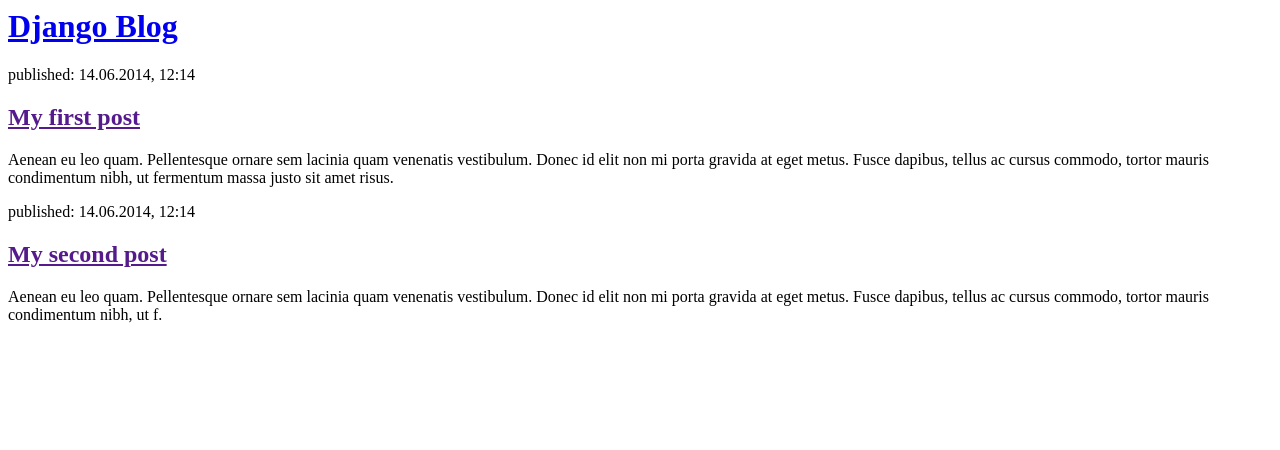
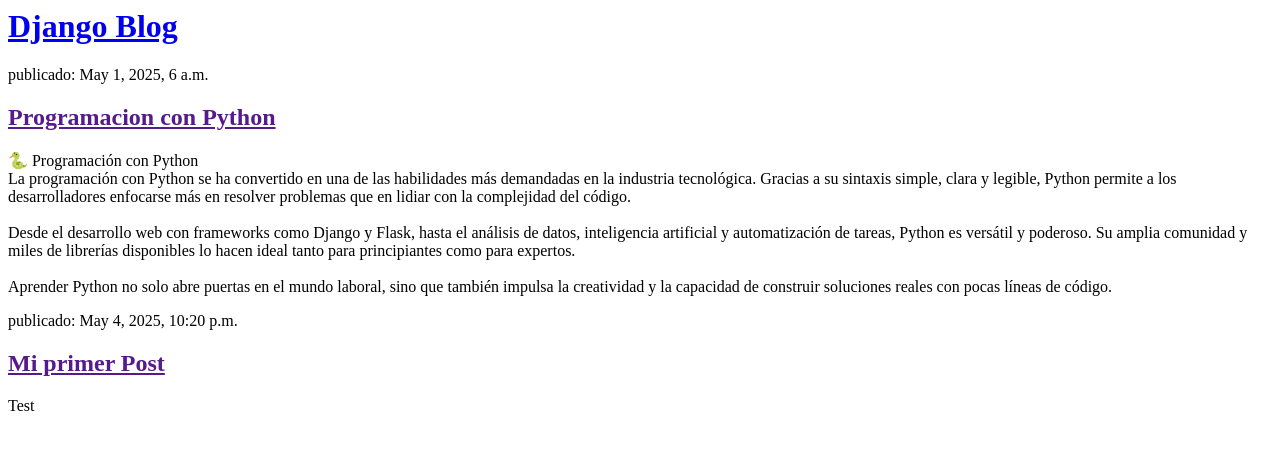
Before and after one commit to yamHC/my-first-blog, a Django app: page / in a window 1280 px wide. Shown: the top 450 px of the page. Run offline with Django 5.2, Linux system fonts and the light colour scheme; data comes from the database, SQL or seed files in the repository; both versions use the stored data as it was after the commit.

Commit message:
Templates modificados para mostrar post desde base de datos.

```diff
--- a/blog/models.py
+++ b/blog/models.py
@@ -4,7 +4,7 @@
 
 # Aca creamos todos los modelos(tablas) de la BD
 
-class Post(models.Model):
+class Post(models.Model): # Aca creamos la clase Post, que es el modelo de la tabla Post
     author = models.ForeignKey(settings.AUTH_USER_MODEL, on_delete=models.CASCADE)
     title = models.CharField(max_length=200)
     text = models.TextField()
--- a/blog/templates/blog/post_list.html
+++ b/blog/templates/blog/post_list.html
@@ -7,17 +7,14 @@
         <h1><a href="/">Django Blog</a></h1>
     </div>
 
-    <div>
-        <p>published: 14.06.2014, 12:14</p>
-        <h2><a href="">My first post</a></h2>
-        <p>Aenean eu leo quam. Pellentesque ornare sem lacinia quam venenatis vestibulum. Donec id elit non mi porta gravida at eget metus. Fusce dapibus, tellus ac cursus commodo, tortor mauris condimentum nibh, ut fermentum massa justo sit amet risus.</p>
-    </div>
-
-    <div>
-        <p>published: 14.06.2014, 12:14</p>
-        <h2><a href="">My second post</a></h2>
-        <p>Aenean eu leo quam. Pellentesque ornare sem lacinia quam venenatis vestibulum. Donec id elit non mi porta gravida at eget metus. Fusce dapibus, tellus ac cursus commodo, tortor mauris condimentum nibh, ut f.</p>
-    </div>
+    <!-- Aca recorremos los posts de la base de datos -->
+    {% for post in posts %}
+        <div>
+            <p> publicado: {{ post.published_date }}</p>
+            <h2><a href="">{{ post.title }}</a></h2>
+            <p>{{ post.text|linebreaksbr }}</p>
+        </div>
+    {% endfor %}
 
 </body>
 </html>
--- a/blog/views.py
+++ b/blog/views.py
@@ -1,6 +1,7 @@
 from django.shortcuts import render
-
-# Aca importamos render, que es una funcion que nos permite renderizar una plantilla HTML
+from django.utils import timezone
+from .models import Post
 
 def post_list(request):
-    return render(request, 'blog/post_list.html', {})  # Aca llamamos a la plantilla post_list.html
+    posts = Post.objects.filter(published_date__lte=timezone.now()).order_by('published_date')
+    return render(request, 'blog/post_list.html', {'posts': posts})
```
Also changed, not shown: Document/QuerySelets.md (added, +24 -0 lines), db.sqlite3.
